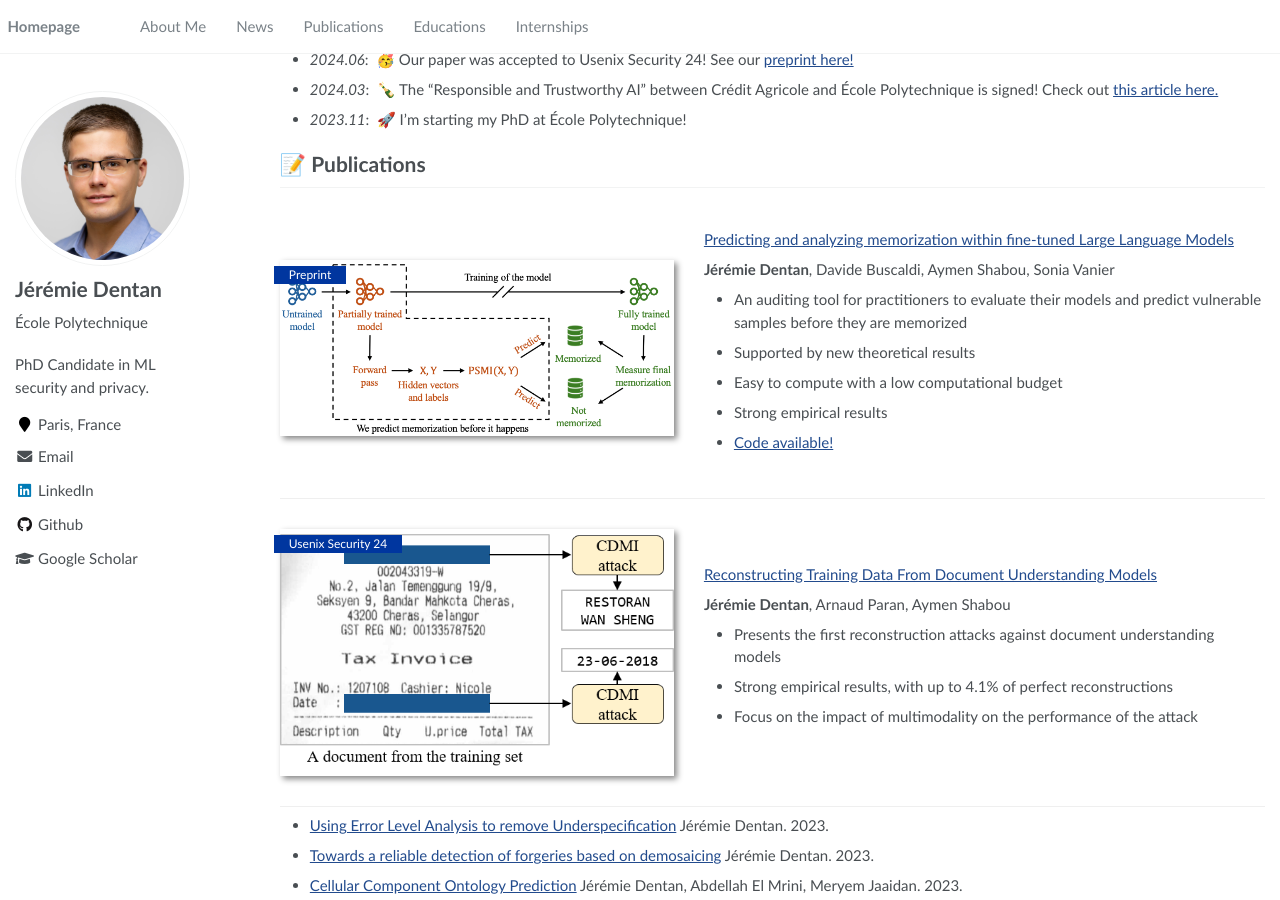
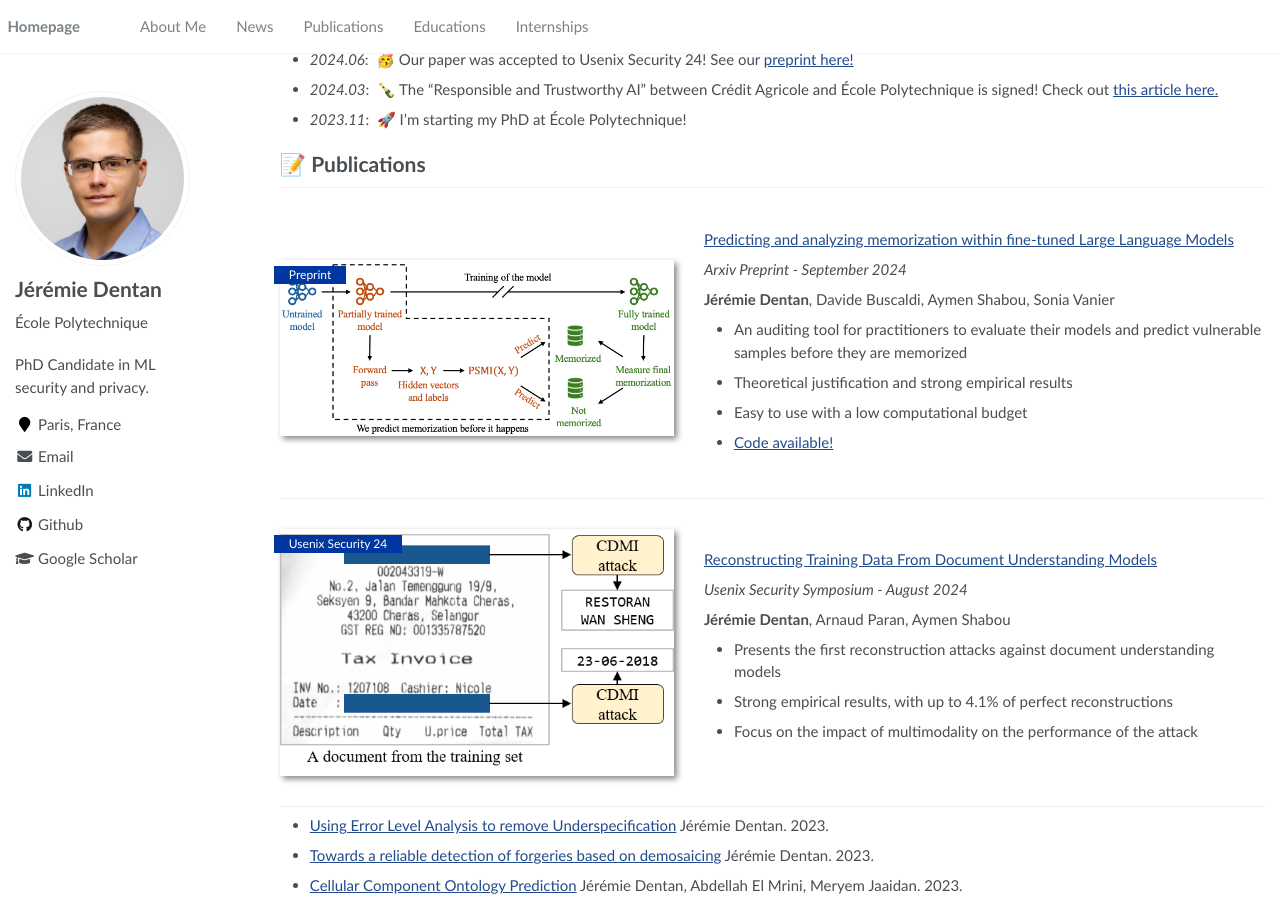
Before and after one commit to DentanJeremie/DentanJeremie.github.io, a Jekyll site: the page built from _pages/about.md, in a window 1280 px wide and 900 px high, scrolled down 434 px. Built offline with Jekyll 4.4.1, drawn with Linux system fonts in a browser that asks for light colours.

Commit message:
Updated content

```diff
--- a/_pages/about.md
+++ b/_pages/about.md
@@ -40,11 +40,12 @@ I grew up in the south of France, near Aix-en-Provence. I followed the French en
 
 [Predicting and analyzing memorization within fine-tuned Large Language Models](https://arxiv.org/abs/2409.18858)
 
+*Arxiv Preprint - September 2024*
+
 **Jérémie Dentan**, Davide Buscaldi, Aymen Shabou, Sonia Vanier
 - An auditing tool for practitioners to evaluate their models and predict vulnerable samples before they are memorized
-- Supported by new theoretical results
-- Easy to compute with a low computational budget
-- Strong empirical results
+- Theoretical justification and strong empirical results
+- Easy to use with a low computational budget
 - [Code available!](https://github.com/orailix/predict_llm_memorization)
 </div>
 </div>
@@ -53,6 +54,8 @@ I grew up in the south of France, near Aix-en-Provence. I followed the French en
 <div class='paper-box-text' markdown="1">
 
 [Reconstructing Training Data From Document Understanding Models](https://www.usenix.org/conference/usenixsecurity24/presentation/dentan)
+
+*Usenix Security Symposium - August 2024*
 
 **Jérémie Dentan**, Arnaud Paran, Aymen Shabou
 - Presents the first reconstruction attacks against document understanding models
@@ -80,4 +83,3 @@ I grew up in the south of France, near Aix-en-Provence. I followed the French en
 <br>
 <br>
 <br>
-<br>
```
